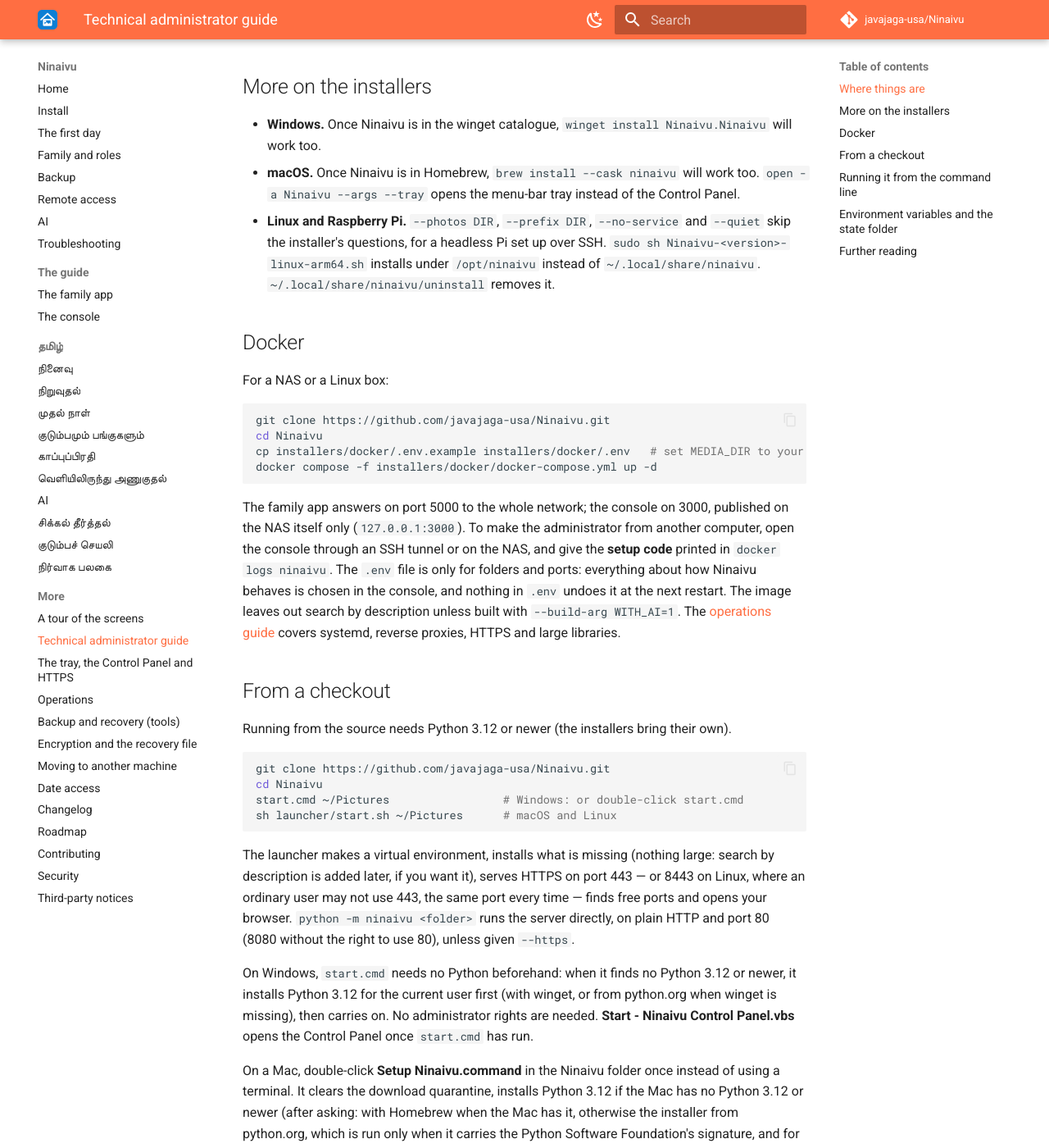
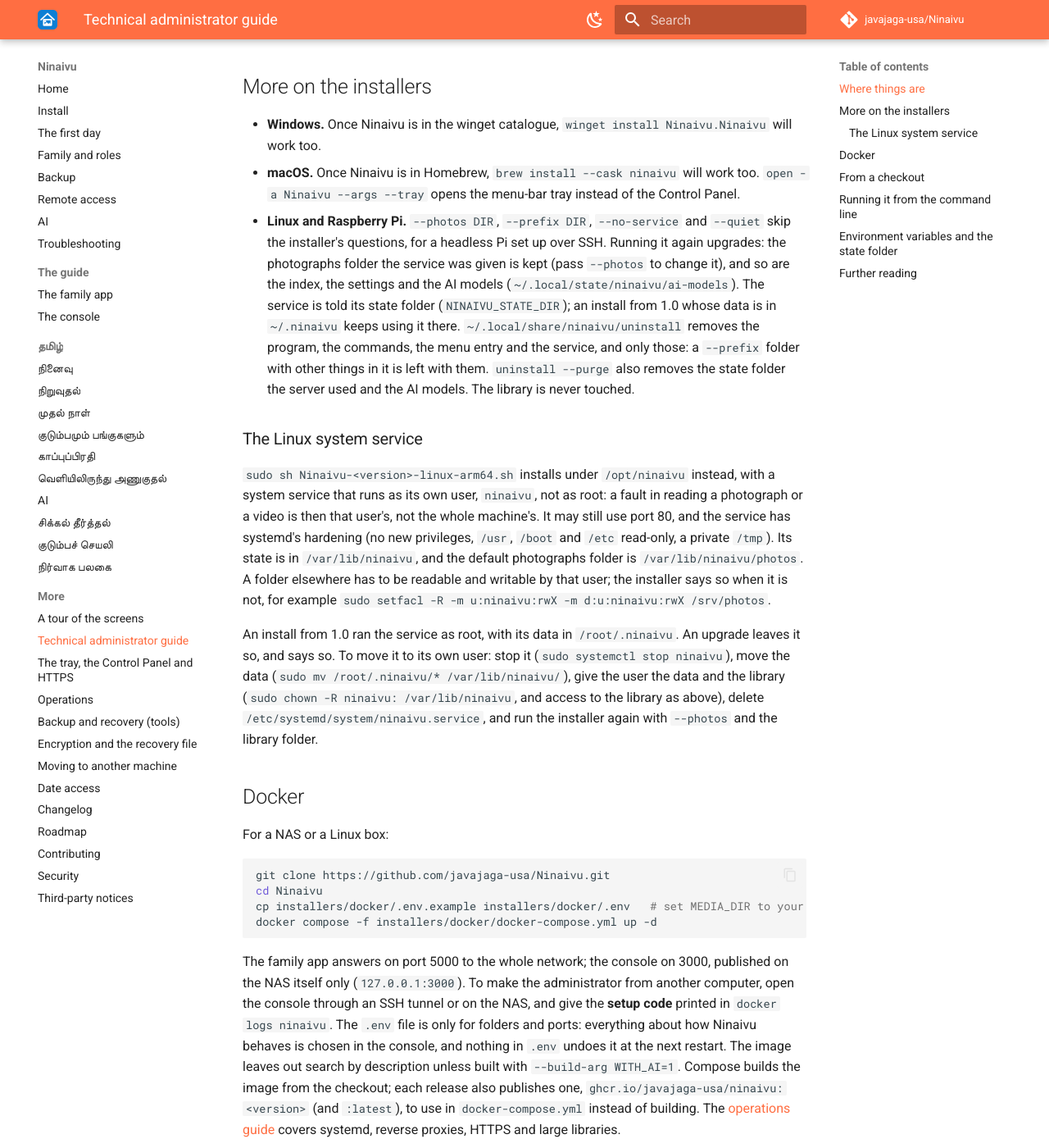
Before and after one commit to javajaga-usa/Ninaivu, an MkDocs documentation site: the page built from docs/admin-guide.md, in a window 1280 px wide and 1400 px high, scrolled down 702 px. Shown: the whole window at 82% size. Built offline with MkDocs 1.6.1 and Material for MkDocs 9.7.7, drawn with Linux system fonts in a browser that asks for light colours; comment, search, counter and statistics services are not loaded; some of the changed text lies outside the part shown.

Commit message:
Tooling and docs: pinned model setup, source archive, honest signing, checksums
- tools/setup_ai_models.py fetches from the pinned, hashed catalogue
  (generative + segmentation) instead of a branch or PR head with no hash;
  build_source_archive.py reads the version from ninaivu/__init__.py;
  autostart's Linux message and the systemd unit's Documentation URL point
  at this project; the Linux build refuses a host Python whose minor
  version differs from the bundled one (A-53).
- production.md installs torch from the CPU index and the rest from PyPI
  (A-51).
- installers/README.md and macos/build.sh no longer say releases are
  signed; SECURITY.md covers the plain-HTTP setups and how to check
  SHA256SUMS.txt, whose lines are now bare file names (A-52).
- admin guide: upgrade/uninstall behaviour of the Linux installer, the
  system service's own user and how to move a 1.0 root install, where an
  installed copy keeps its AI models, the published Docker image.

Co-Authored-By: Claude Opus 5.5 (1M context) <noreply@anthropic.com>
Claude-Session: https://claude.ai/code/session_01KGrvRUk8buGRPYBTaPcogj

```diff
--- a/docs/admin-guide.md
+++ b/docs/admin-guide.md
@@ -28,9 +28,35 @@ under *This home*), what was done, and what the log said.
   the Control Panel.
 - **Linux and Raspberry Pi.** `--photos DIR`, `--prefix DIR`, `--no-service`
   and `--quiet` skip the installer's questions, for a headless Pi set up over
-  SSH. `sudo sh Ninaivu-<version>-linux-arm64.sh` installs under
-  `/opt/ninaivu` instead of `~/.local/share/ninaivu`.
-  `~/.local/share/ninaivu/uninstall` removes it.
+  SSH. Running it again upgrades: the photographs folder the service was given
+  is kept (pass `--photos` to change it), and so are the index, the settings
+  and the AI models (`~/.local/state/ninaivu/ai-models`). The service is told
+  its state folder (`NINAIVU_STATE_DIR`); an install from 1.0 whose data is in
+  `~/.ninaivu` keeps using it there.
+  `~/.local/share/ninaivu/uninstall` removes the program, the commands, the
+  menu entry and the service, and only those: a `--prefix` folder with other
+  things in it is left with them. `uninstall --purge` also removes the state
+  folder the server used and the AI models. The library is never touched.
+
+### The Linux system service
+
+`sudo sh Ninaivu-<version>-linux-arm64.sh` installs under `/opt/ninaivu`
+instead, with a system service that runs as its own user, `ninaivu`, not as
+root: a fault in reading a photograph or a video is then that user's, not the
+whole machine's. It may still use port 80, and the service has systemd's
+hardening (no new privileges, `/usr`, `/boot` and `/etc` read-only, a private
+`/tmp`). Its state is in `/var/lib/ninaivu`, and the default photographs
+folder is `/var/lib/ninaivu/photos`. A folder elsewhere has to be readable
+and writable by that user; the installer says so when it is not, for example
+`sudo setfacl -R -m u:ninaivu:rwX -m d:u:ninaivu:rwX /srv/photos`.
+
+An install from 1.0 ran the service as root, with its data in
+`/root/.ninaivu`. An upgrade leaves it so, and says so. To move it to its own
+user: stop it (`sudo systemctl stop ninaivu`), move the data
+(`sudo mv /root/.ninaivu/* /var/lib/ninaivu/`), give the user the data and the
+library (`sudo chown -R ninaivu: /var/lib/ninaivu`, and access to the library
+as above), delete `/etc/systemd/system/ninaivu.service`, and run the
+installer again with `--photos` and the library folder.
 
 ## Docker
 
@@ -50,7 +76,9 @@ or on the NAS, and give the **setup code** printed in `docker logs ninaivu`.
 The `.env` file is only for folders and ports: everything about how Ninaivu
 behaves is chosen in the console, and nothing in `.env` undoes it at the next
 restart. The image leaves out search by description unless built with
-`--build-arg WITH_AI=1`. The [operations guide](operations/production.md)
+`--build-arg WITH_AI=1`. Compose builds the image from the checkout; each
+release also publishes one, `ghcr.io/javajaga-usa/ninaivu:<version>` (and
+`:latest`), to use in `docker-compose.yml` instead of building. The [operations guide](operations/production.md)
 covers systemd, reverse proxies, HTTPS and large libraries.
 
 ## From a checkout
@@ -144,8 +172,14 @@ Some settings also read an environment variable (`NINAIVU_STATE_DIR`,
 list is in `ninaivu/server/config.py`). Folders and ports from the environment always
 apply; anything about behaviour only fills in what nobody chose in the
 console. The state directory (`~/.ninaivu`, or `$XDG_DATA_HOME/ninaivu`, or
-`NINAIVU_STATE_DIR`) holds the index, the thumbnails and `config.json`; the
-AI models live in `.ai-models` beside the application, or `ai_models_dir`.
+`NINAIVU_STATE_DIR`) holds the index, the thumbnails and `config.json`. The
+AI models live in `.ai-models` in a checkout; an installed copy keeps them in
+a folder of the user's own, which an upgrade does not replace
+(`%LOCALAPPDATA%\Ninaivu\ai-models` on Windows,
+`~/Library/Application Support/Ninaivu/ai-models` on a Mac,
+`~/.local/state/ninaivu/ai-models` on Linux). `NINAIVU_AI_MODELS_DIR` or the
+`ai_models_dir` setting moves them; the Docker image sets the former to
+`/data/state/ai-models`, on the state volume.
 
 ## Further reading
 
```
Also changed, not shown: docs/SECURITY.md (+36 -0 lines), docs/local-ai-editing.md (+12 -10 lines), docs/local-ai-tools.md (+3 -1 lines), docs/operations/production.md (+5 -1 lines), docs/site/install.md (+2 -1 lines), docs/site/ta/install.md (+2 -1 lines), installers/README.md (+10 -3 lines), 7 other files.
